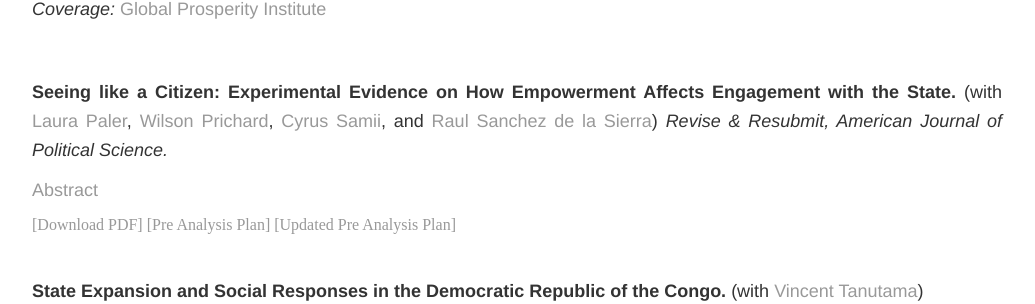
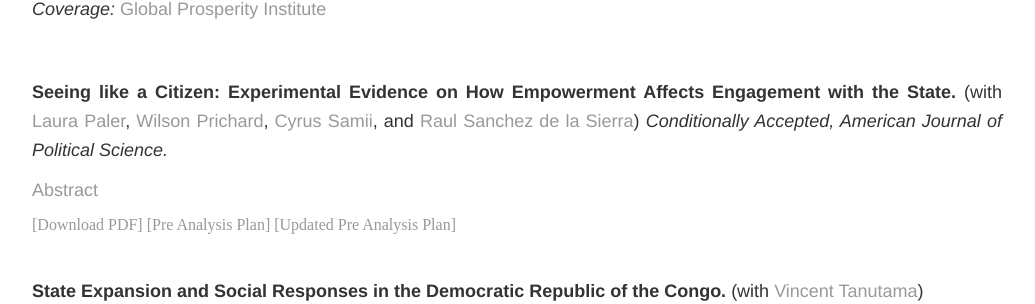
Before and after one commit to soeren-henn/soeren-henn.github.io, a Jekyll site: the page built from research/index.html, in a window 1280 px wide and 900 px high, scrolled down 1419 px. Shown: the part 149-453 px from the top of the window, without its empty margins (123-1158 px from the left). Built offline with Jekyll 4.4.1, drawn with Linux system fonts in a browser that asks for light colours.

Commit message:
Update index.html
Conditionally Accepted AJPS

```diff
--- a/research/index.html
+++ b/research/index.html
@@ -73,7 +73,7 @@ title: Research
 	</div>
 
 	<div class="paper">
-		<p><b>Seeing like a Citizen: Experimental Evidence on How Empowerment Affects Engagement with the State.</b> (with <a href="https://laurapaler.com/" target="_blank">Laura Paler</a>, <a href="https://sites.google.com/site/wilsonprichard/" target="_blank">Wilson Prichard</a>, <a href="http://cyrussamii.com/" target="_blank">Cyrus Samii</a>, and <a href="https://raulsanchezdelasierra.com/" target="_blank">Raul Sanchez de la Sierra</a>) <i>Revise &amp Resubmit, American Journal of Political Science.</i></p>
+		<p><b>Seeing like a Citizen: Experimental Evidence on How Empowerment Affects Engagement with the State.</b> (with <a href="https://laurapaler.com/" target="_blank">Laura Paler</a>, <a href="https://sites.google.com/site/wilsonprichard/" target="_blank">Wilson Prichard</a>, <a href="http://cyrussamii.com/" target="_blank">Cyrus Samii</a>, and <a href="https://raulsanchezdelasierra.com/" target="_blank">Raul Sanchez de la Sierra</a>) <i>Conditionally Accepted, American Journal of Political Science.</i></p>
 		<p><a href="#" class="show-abstract">Abstract</a></p>
     		<p class="hidden-paragraph">Building a strong and effective state requires revenue. Yet, in many low-income countries, citizens forego engaging with the state because of vulnerability to opportunistic demands by state agents. We study two randomized interventions in Kinshasa, DRC designed to empower citizens: one provided information about statutory payment obligations and another offered protection from abusive officials. Testing predictions from a model, we examine the effects of empowerment not only on citizen payment amounts (intensive margin effects) but also on whether citizens start making formal payments, or any payments, to the state (extensive margin effects). We find that protection, but not information had clear extensive margin effects, increasing the share of citizens making formal payments and engaging with the state in the first place. Overall, we show how empowering citizens can help countries transition away from a low-tax, high-informality equilibrium.</p>
 		<a href="/files/Henn_DRCtax.pdf" class="btn btn-default pull-right" title="PDF">[Download PDF]</a> <a href="/files/PAP.pdf" class="btn btn-default pull-right" title="PAP">[Pre Analysis Plan]</a> <a href="https://osf.io/zphfc" target="_blank">[Updated Pre Analysis Plan]</a>
```
